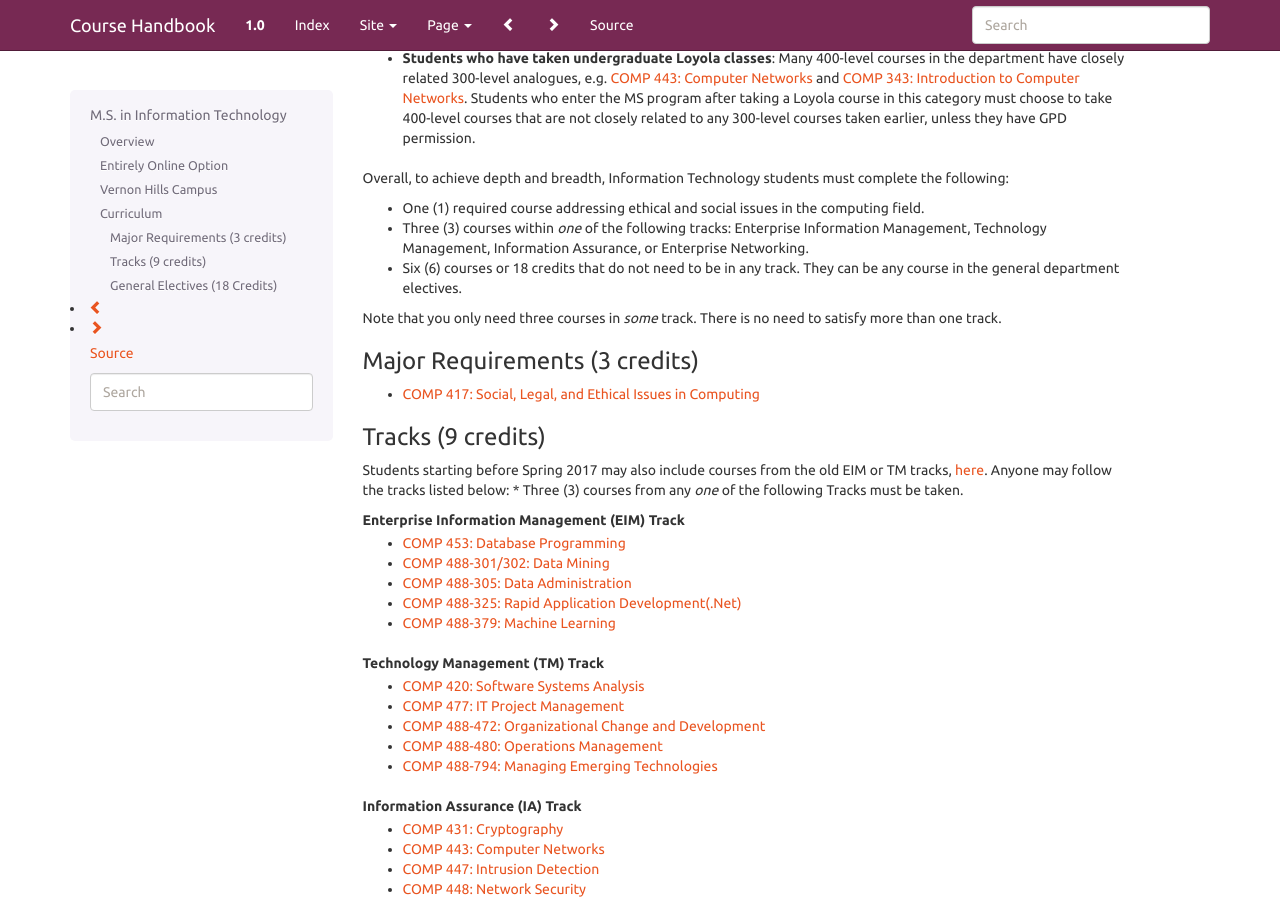
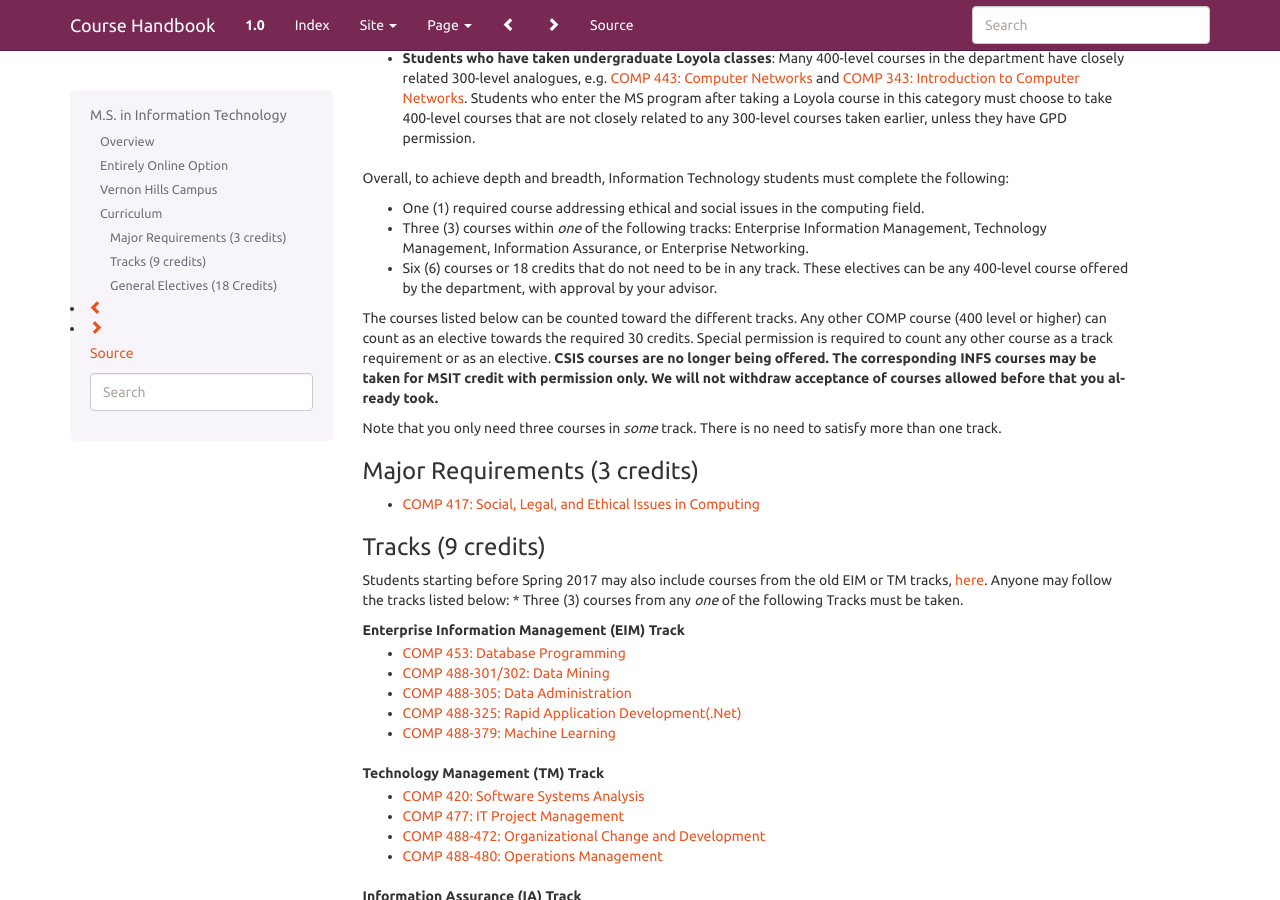
Before and after one commit to kyang5/coursedescriptions, a Sphinx documentation site: the page built from source/msit.rst, in a window 1280 px wide and 900 px high, scrolled down 767 px. Built offline with Sphinx 7.4.7, drawn with Linux system fonts in a browser that asks for light colours.

Commit message:
updated with new track information

```diff
--- a/source/msit.rst
+++ b/source/msit.rst
@@ -60,8 +60,14 @@ students must complete the following:
 *   Three (3) courses within *one* of the following tracks:
     Enterprise Information Management, Technology Management,
     Information Assurance, or Enterprise Networking.
-*   Six (6) courses or 18 credits that do not need to be in any track. They
-    can be any course in the general department electives.
+*   Six (6) courses or 18 credits that do not need to be in any track.
+    These electives can be any 400-level course offered by the department, with approval by your advisor.
+
+The courses listed below can be counted toward the different tracks.
+Any other COMP course (400 level or higher) can count as an elective towards the required 30 credits.
+Special permission is required to count any other course as a track requirement or as an elective.
+**CSIS courses are no longer being offered.
+The corresponding INFS courses may be taken for MSIT credit with permission only. We will not withdraw acceptance of courses allowed before that you already took.**
 
 Note that you only need three courses in *some* track. There is no need to
 satisfy more than one track.
@@ -89,7 +95,7 @@ Technology Management (TM) Track
     *   :doc:`comp477`
     *   `COMP 488-472: Organizational Change and Development <http://courses.cs.luc.edu/html/comp488.html>`_
     *   `COMP 488-480: Operations Management <https://luc.box.com/s/cx9fdr923695iw9yxm1mg51a9i98krwf>`_
-    *   `COMP 488-794: Managing Emerging Technologies <http://courses.cs.luc.edu/html/csis794.html>`_
+
 .. old :doc:`csis478`
 
 Information Assurance (IA) Track
```
